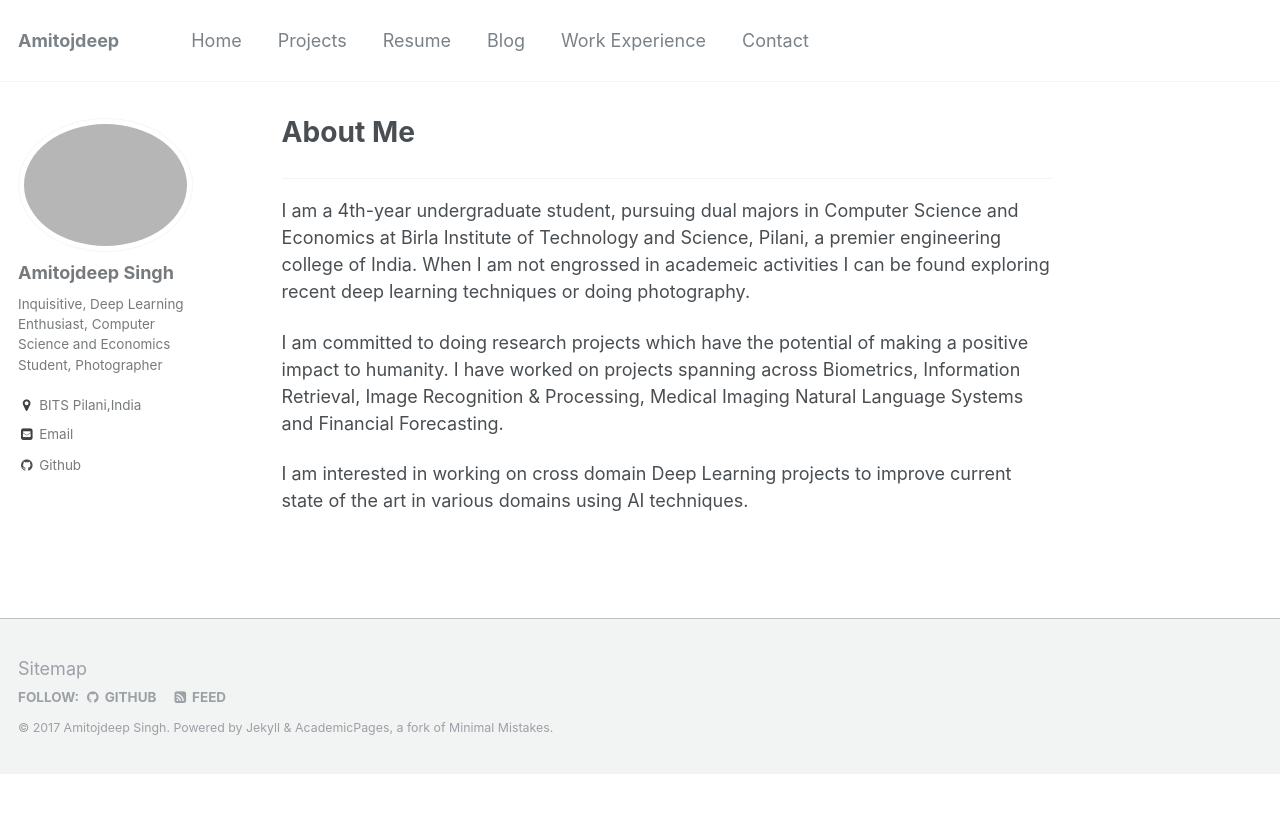
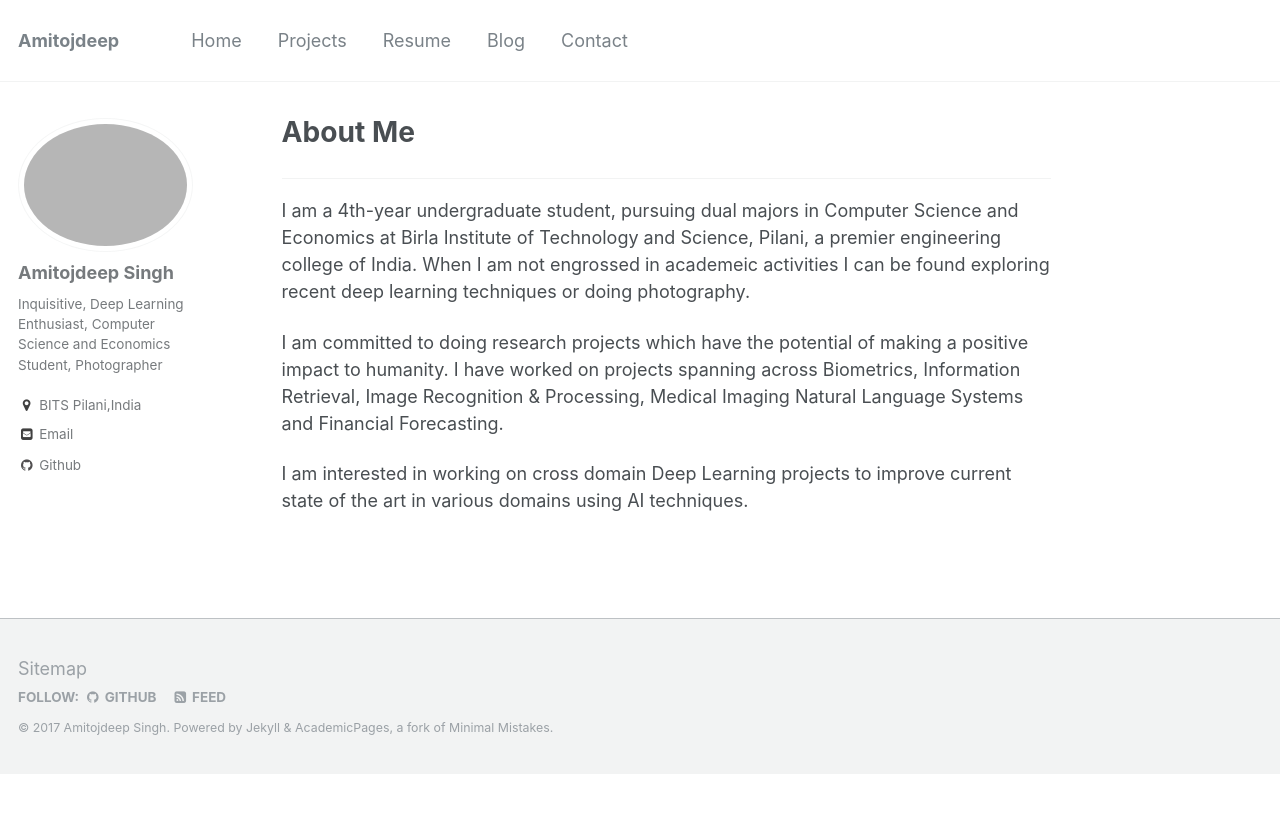
Before and after one commit to amitojdeep/amitojdeep.github.io, a Jekyll site: the page built from _pages/about.md, in a window 1280 px wide. Shown: the top 813 px of the page. Built offline with Jekyll 4.4.1, drawn with Linux system fonts in a browser that asks for light colours.

Commit message:
Update navigation.yml

```diff
--- a/_data/navigation.yml
+++ b/_data/navigation.yml
@@ -12,7 +12,5 @@ main:
   - title: "Blog"
     url: /Blog Posts/
 
-  - title: "Work Experience"
-    url : /Experience/
   - title: "Contact"
     url: /Contact/
```
